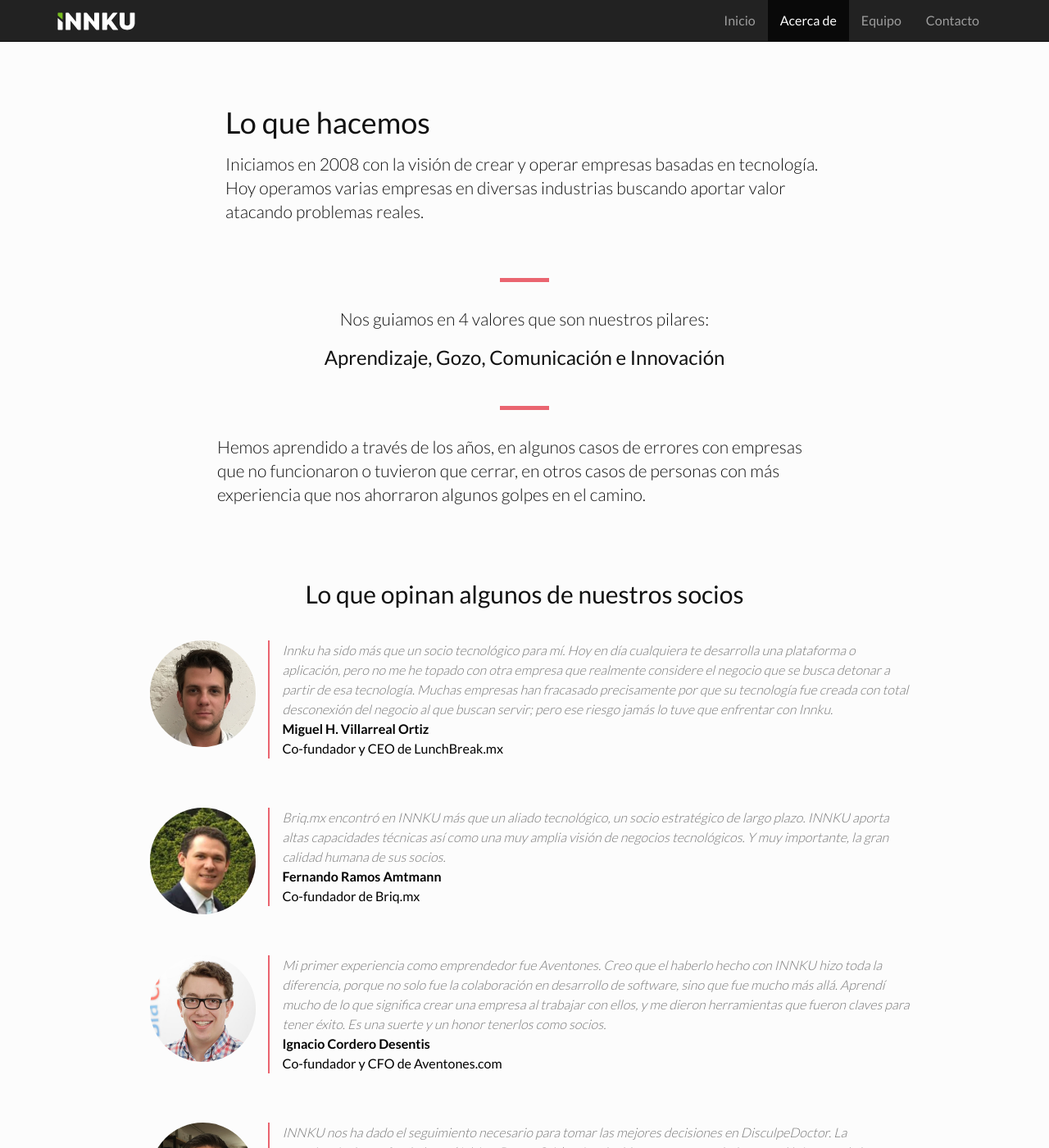
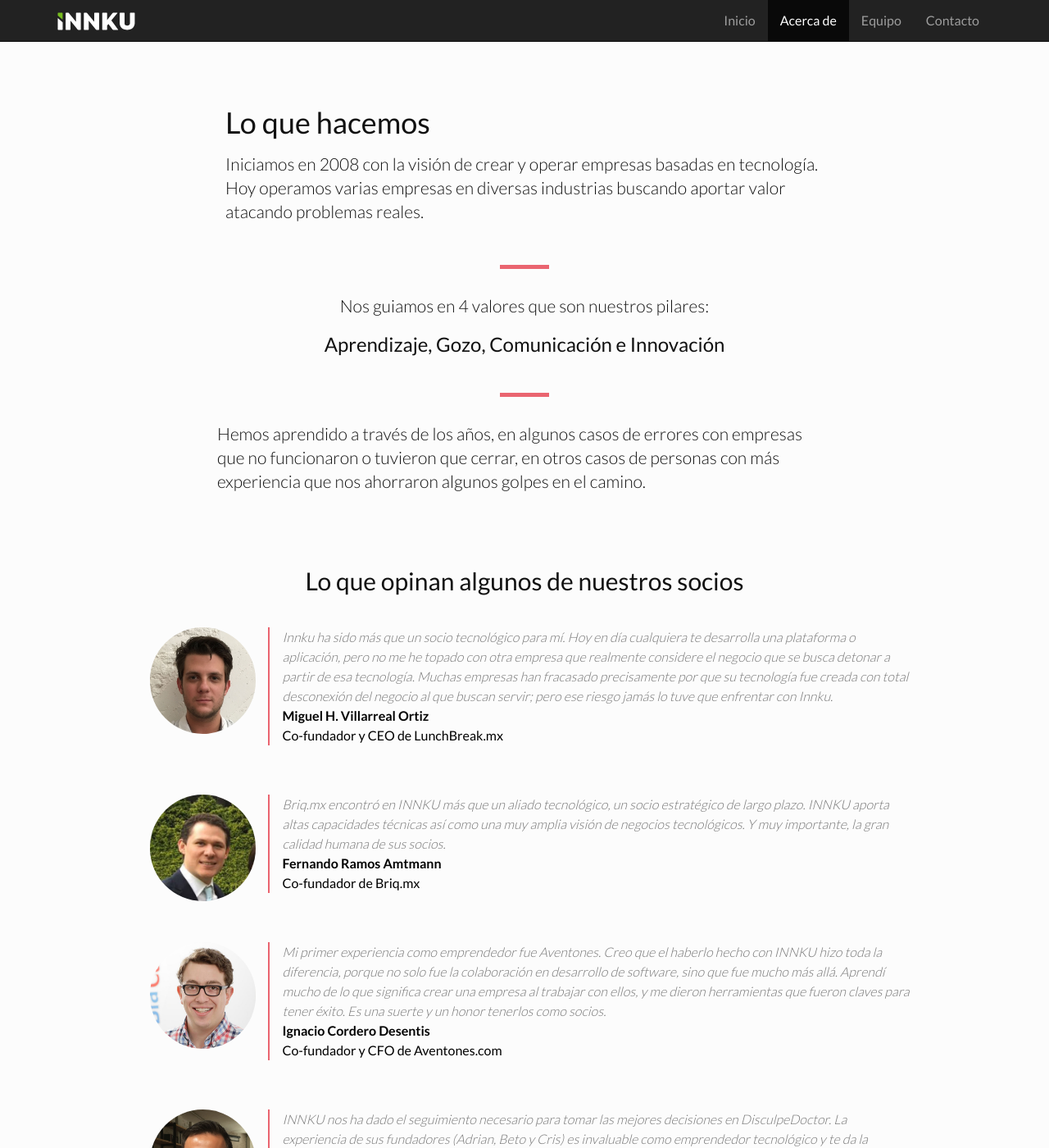
Before and after one commit to innku/innku-2018, a Jekyll site: the page built from acerca-de.html, in a window 1280 px wide and 1400 px high. Shown: the whole window at 82% size. Built offline with Jekyll 4.4.1, drawn with Linux system fonts in a browser that asks for light colours; nearby versions of some CDN libraries.

Commit message:
Update main.scss

```diff
--- a/css/main.scss
+++ b/css/main.scss
@@ -345,7 +345,7 @@
 }
 
 .innku-section-title_acerca{
-  margin-bottom: 1em;
+  margin-bottom: 0em;
 }
 
 .innku-title-divisor {
```
